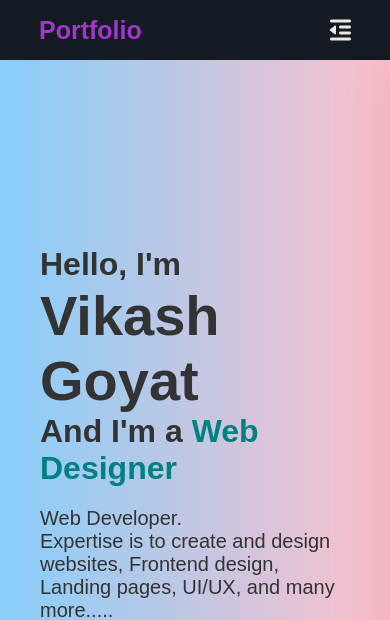
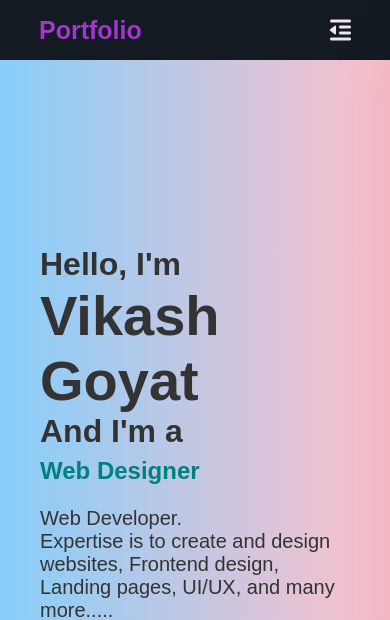
Before and after one commit to goyat-487/portfolio, a plain HTML site: page index.html in a window 390 px wide. Shown: the top 620 px of the page. Drawn offline with nearby package versions, Linux system fonts and the light colour scheme.

Commit message:
Update style.css

```diff
--- a/style.css
+++ b/style.css
@@ -127,6 +127,15 @@ body {
     font-size: 32px;
     font-weight: 700;
     animation: slideFromLeft 1s ease forwards;
+}
+
+#roleHeader {
+    display: inline-block;
+    min-width: 200px;
+    /* Adjust based on the longest role text */
+    text-align: left;
+    height: 1em;
+    /* Ensure this matches the line-height */
 }
 
 .left-content p {
@@ -706,6 +715,9 @@ body {
         padding: 50px 20px 0;
         /* Adjusted padding for better responsiveness */
     }
+    #roleHeader {
+        font-size: 24px;
+    }
     .right-content {
         display: none;
         /* Hide right content on smaller screens */
```
